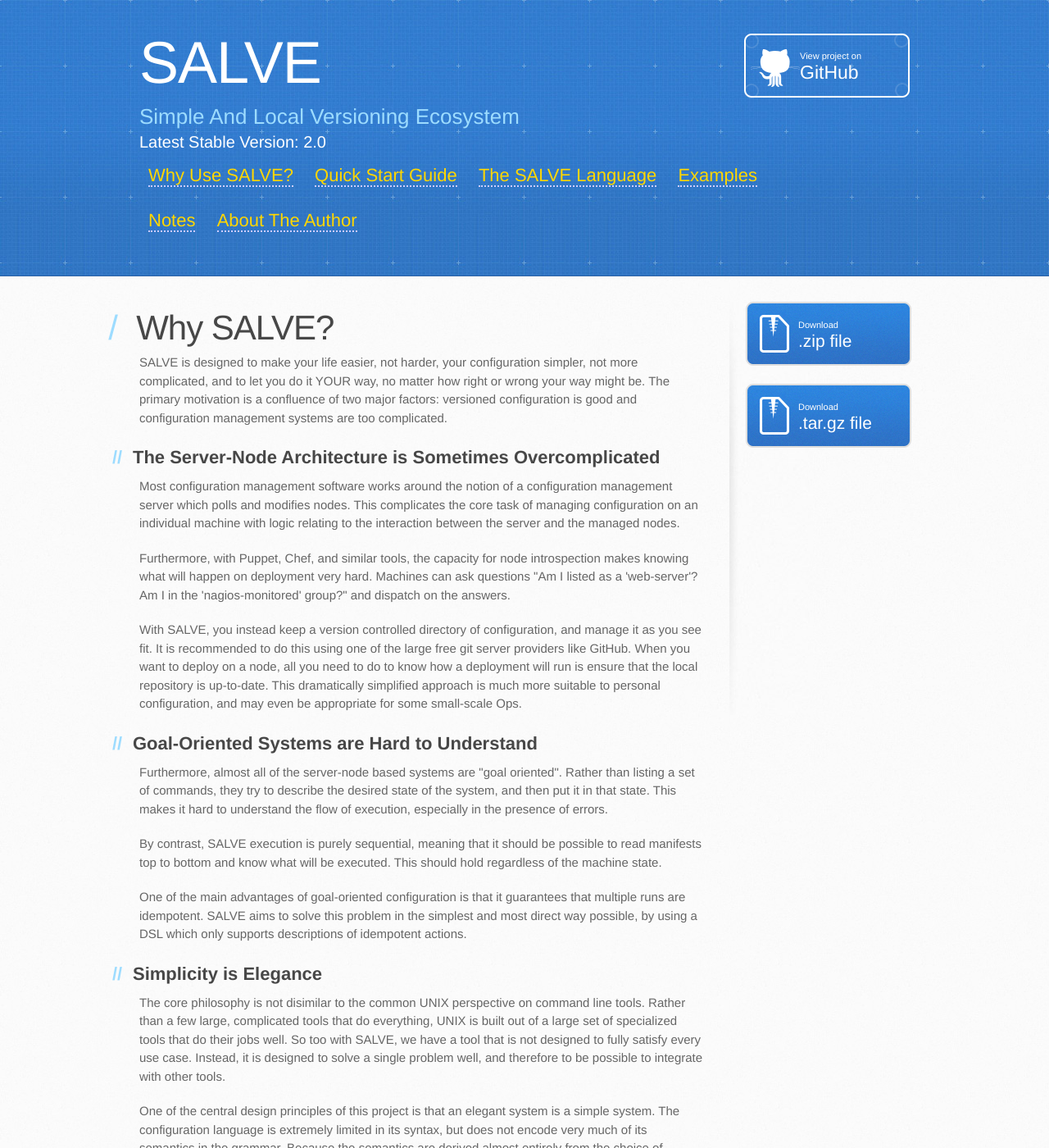
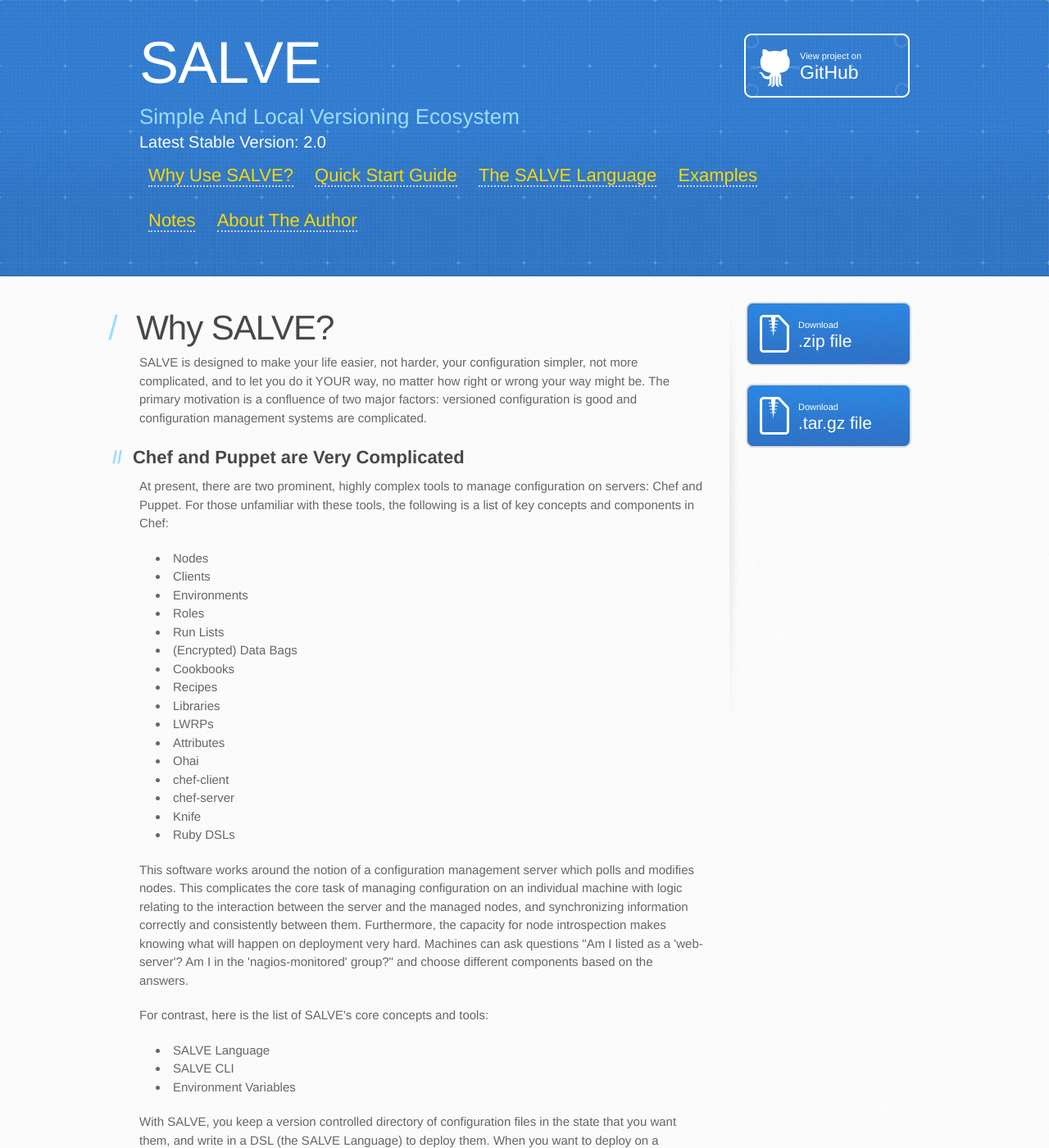
Before and after one commit to sirosen/salve.sirosen.net, a Jekyll site: the page built from why.html, in a window 1280 px wide and 1400 px high. Shown: the whole window at 82% size. Built offline with Jekyll 4.4.1, drawn with Linux system fonts in a browser that asks for light colours; some web fonts are replaced; some of the changed text lies outside the part shown.

Commit message:
Cleanup to WhySALVE page.

```diff
--- a/why.html
+++ b/why.html
@@ -6,26 +6,54 @@ layout: default
 <a name="why-salve" class="anchor" href="#why-salve"><span class="octicon octicon-link"></span></a>Why SALVE?</h1>
 
 <p>SALVE is designed to make your life easier, not harder, your configuration simpler, not more complicated, and to let you do it YOUR way, no matter how right or wrong your way might be.
-The primary motivation is a confluence of two major factors: versioned configuration is good and configuration management systems are too complicated.</p>
+The primary motivation is a confluence of two major factors: versioned configuration is good and configuration management systems are complicated.</p>
 
 <h2>
-<a name="the-server-node-architecture-is-sometimes-overcomplicated" class="anchor" href="#the-server-node-architecture-is-sometimes-overcomplicated"><span class="octicon octicon-link"></span></a>The Server-Node Architecture is Sometimes Overcomplicated</h2>
+<a name="chef-and-puppet-are-complicated" class="anchor" href="#chef-and-puppet-are-complicated"><span class="octicon octicon-link"></span></a>Chef and Puppet are Very Complicated</h2>
 
-<p>Most configuration management software works around the notion of a configuration management server which polls and modifies nodes.
-This complicates the core task of managing configuration on an individual machine with logic relating to the interaction between the server and the managed nodes.</p>
+<p>At present, there are two prominent, highly complex tools to manage configuration on servers: Chef and Puppet.
+For those unfamiliar with these tools, the following is a list of key concepts and components in Chef:
+<ul>
+<li>Nodes</li>
+<li>Clients</li>
+<li>Environments</li>
+<li>Roles</li>
+<li>Run Lists</li>
+<li>(Encrypted) Data Bags</li>
+<li>Cookbooks</li>
+<li>Recipes</li>
+<li>Libraries</li>
+<li>LWRPs</li>
+<li>Attributes</li>
+<li>Ohai</li>
+<li>chef-client</li>
+<li>chef-server</li>
+<li>Knife</li>
+<li>Ruby DSLs</li>
+</ul>
+</p>
 
-<p>Furthermore, with Puppet, Chef, and similar tools, the capacity for node introspection makes knowing what will happen on deployment very hard.
-Machines can ask questions "Am I listed as a 'web-server'? Am I in the 'nagios-monitored' group?" and dispatch on the answers.</p>
+<p>This software works around the notion of a configuration management server which polls and modifies nodes.
+This complicates the core task of managing configuration on an individual machine with logic relating to the interaction between the server and the managed nodes, and synchronizing information correctly and consistently between them.
+Furthermore, the capacity for node introspection makes knowing what will happen on deployment very hard.
+Machines can ask questions "Am I listed as a 'web-server'? Am I in the 'nagios-monitored' group?" and choose different components based on the answers.</p>
 
-<p>With SALVE, you instead keep a version controlled directory of configuration, and manage it as you see fit.
-It is recommended to do this using one of the large free git server providers like GitHub.
-When you want to deploy on a node, all you need to do to know how a deployment will run is ensure that the local repository is up-to-date.
-This dramatically simplified approach is much more suitable to personal configuration, and may even be appropriate for some small-scale Ops.</p>
+<p>For contrast, here is the list of SALVE's core concepts and tools:
+<ul>
+<li>SALVE Language</li>
+<li>SALVE CLI</li>
+<li>Environment Variables</li>
+</ul>
+</p>
+
+<p>With SALVE, you keep a version controlled directory of configuration files in the state that you want them, and write in a DSL (the SALVE Language) to deploy them.
+When you want to deploy on a machine, all you need to know in order to deduce how a deployment will run is the state that the local repository is in.
+This dramatically simplified approach is much more suitable to personal configuration.</p>
 
 <h2>
 <a name="goal-oriented-systems-are-hard-to-understand" class="anchor" href="#goal-oriented-systems-are-hard-to-understand"><span class="octicon octicon-link"></span></a>Goal-Oriented Systems are Hard to Understand</h2>
 
-<p>Furthermore, almost all of the server-node based systems are "goal oriented".
+<p>Many of the server-node based systems are "goal oriented".
 Rather than listing a set of commands, they try to describe the desired state of the system, and then put it in that state.
 This makes it hard to understand the flow of execution, especially in the presence of errors.</p>
 
@@ -50,8 +78,6 @@ Because the semantics are derived almost entirely from the choice of keywords, S
 <h1>
 <a name="minimal-dependencies-and-assumptions" class="anchor" href="#minimal-dependencies-and-assumptions"><span class="octicon octicon-link"></span></a>Minimal Dependencies and Assumptions</h1>
 
-<p>Although Windows is not presently a target, the design is portable, and could be made to work with some, admittedly significant, effort.</p>
-
 <h2>
 <a name="salve-only-depends-on-what-the-manifests-use" class="anchor" href="#salve-only-depends-on-what-the-manifests-use"><span class="octicon octicon-link"></span></a>SALVE Only Depends on What the Manifests Use</h2>
 
```
